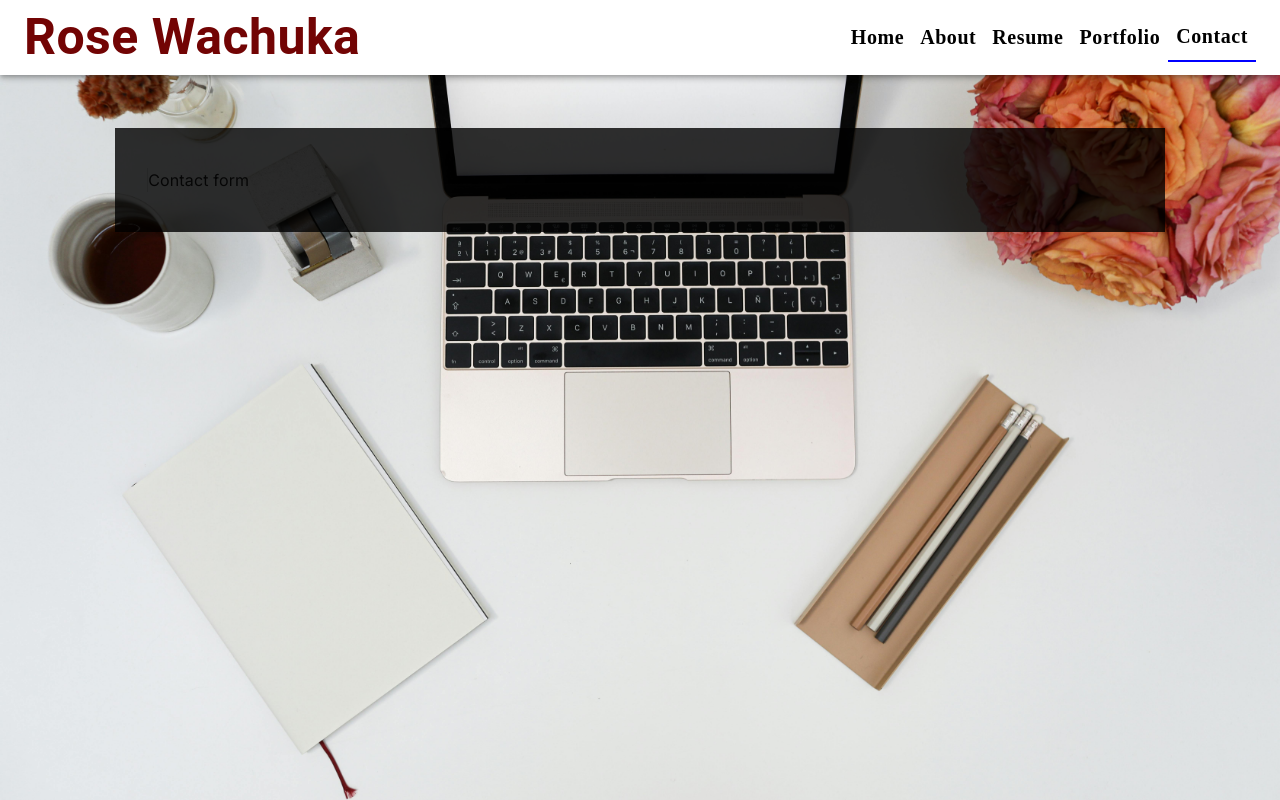
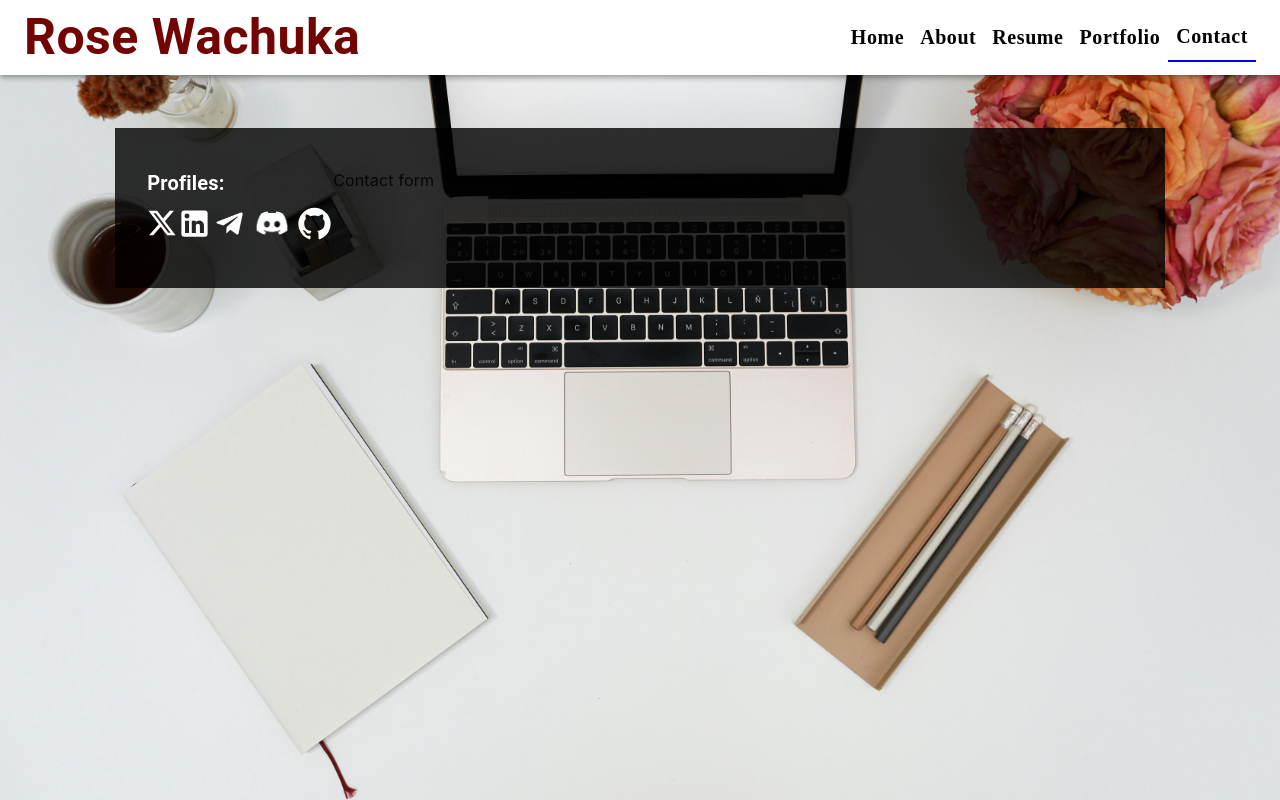
Before and after one commit to ro61zzy/myportfolio, a Next.js app: page /contact in a window 1280 px wide. Built offline with nearby package versions, Linux system fonts and the light colour scheme.

Commit message:
Feature: add socials section

```diff
--- a/src/app/contact/page.tsx
+++ b/src/app/contact/page.tsx
@@ -1,8 +1,13 @@
 "use client";
 
-import { Box, Divider } from "@mui/material";
+import { Box, Divider, Typography } from "@mui/material";
 import React from "react";
-import Portfolio from "@/components/Portfolio";
+import XIcon from "@mui/icons-material/X";
+import LinkedInIcon from "@mui/icons-material/LinkedIn";
+import TelegramIcon from "@mui/icons-material/Telegram";
+import Image from "next/image";
+import discord from '../../../public/socials/discord.png'
+import GitHubIcon from '@mui/icons-material/GitHub';
 
 const Contact = () => {
   return (
@@ -29,9 +34,35 @@ const Contact = () => {
           //   height:"80vh"
         }}
       >
-        <Box sx={{display:"flex", flexDirection:{xs:"column", sm:"row"}}}>
-          <Box sx={{display:"flex", flexDirection:"column"}}>
-
+        <Box
+          sx={{ display: "flex", flexDirection: { xs: "column", sm: "row" } }}
+        >
+          <Box sx={{ display: "flex", flexDirection: "column" }}>
+            <Typography
+              sx={{ color: "#fff", fontWeight: "600", fontSize: "20px" }}
+            >
+              Profiles:
+            </Typography>
+            <Box
+              sx={{
+                display: "flex",
+                flexDirection: "row",
+                alignItems: "center",
+              }}
+            >
+              <XIcon sx={{ color: "#fff", fontSize: "30px" }} />
+              <LinkedInIcon sx={{ color: "#fff", fontSize: "35px" }} />
+              <TelegramIcon sx={{ color: "#fff", fontSize: "35px" }} />
+              <Image
+                src={discord}
+                alt="discord"
+                width={50}
+                height={50}
+                // quality={100}
+                // style={{ borderRadius: "50%" }}
+              />
+              <GitHubIcon sx={{ color: "#fff", fontSize: "35px" }} />
+            </Box>
           </Box>
           <Divider
             orientation="vertical"
```
Also changed, not shown: public/socials/discord.png (added).
